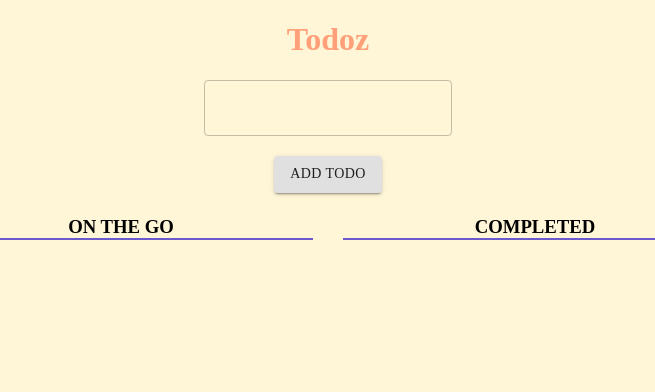
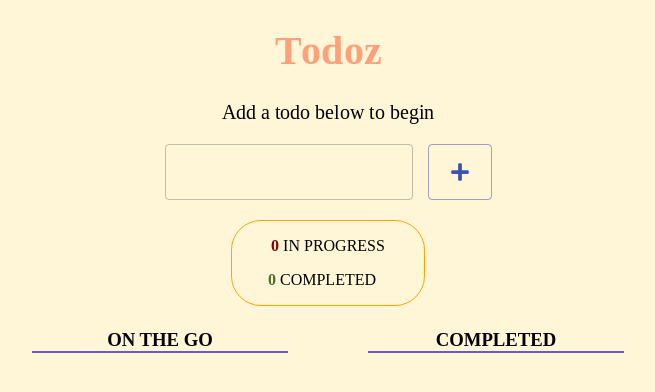
Before and after one commit to slippax/todoz, a React (Create React App) app: page / in a window 1280 px wide. Shown: the top 392 px of the page, without its empty margins (312-967 px from the left). Built offline with nearby package versions, Linux system fonts and the light colour scheme; the HTML template or start-up script is replaced by a standard one.

Commit message:
count feature and ui changes

```diff
--- a/src/actions/index.js
+++ b/src/actions/index.js
@@ -1,22 +1,3 @@
-export const increment = (nr) => {
-  return {
-    type: "INCREMENT",
-    payload: nr,
-  };
-};
-
-export const decrement = () => {
-  return {
-    type: "DECREMENT",
-  };
-};
-
-export const todo = (name) => {
-  return {
-    type: "TODO",
-    payload: name,
-  };
-};
 let nextTodoId = 0;
 export const addTodo = (name) => {
   return {
--- /dev/null
+++ b/src/components/items/ItemCounter/ItemCounter.js
@@ -0,0 +1,32 @@
+import React from "react";
+import { useSelector } from "react-redux";
+import classes from "./ItemCounter.module.css";
+import Flash from "react-reveal/Flash";
+import Bounce from "react-reveal/Fade";
+const ItemCounter = () => {
+  const data = useSelector((state) => state.todos);
+  const onGoData = data.filter((i) => i.completed === false);
+  const completedData = data.filter((i) => i.completed === true);
+  const onGoCount = onGoData.length;
+  const completedCount = completedData.length;
+  return (
+      <Bounce top >
+    <div className={classes.progress}>
+      <p className={classes.onGO}>
+        <Flash spy={onGoCount}>
+          <strong>{onGoCount}</strong>
+        </Flash>{" "}
+        IN PROGRESS
+      </p>
+      <p className={classes.completed}>
+        <Flash spy={completedCount}>
+          <strong>{completedCount}</strong>
+        </Flash>{" "}
+        COMPLETED
+      </p>
+    </div>
+    </Bounce>
+  );
+};
+
+export default ItemCounter;
--- /dev/null
+++ b/src/components/items/ItemCounter/ItemCounter.module.css
@@ -0,0 +1,111 @@
+.progress {
+  margin: 0 auto;
+  margin-top: 25px;
+  border: 1px solid orange;
+  width: 30%;
+  border-radius: 30px;
+}
+
+.onGO strong {
+color: darkred;
+}
+
+.completed {
+    padding-right: 12px;
+}
+.completed strong{
+color:darkolivegreen;
+}
+
+
+
+  @media (min-width: 1281px) {
+    .progress {
+        margin: 0 auto;
+        margin-top: 20px;
+        border: 1px solid orange;
+        width: 14%;
+        border-radius: 30px;
+      }
+  }
+
+
+  /*
+    ##Device = Laptops, Desktops
+    ##Screen = B/w 1025px to 1280px
+  */
+
+  @media (min-width: 1025px) and (max-width: 1280px) {
+    .progress {
+        margin: 0 auto;
+        margin-top: 20px;
+        border: 1px solid orange;
+        width: 15%;
+        border-radius: 30px;
+      }
+  }
+
+  /*
+    ##Device = Tablets, Ipads (portrait)
+    ##Screen = B/w 768px to 1024px
+  */
+
+  @media (min-width: 768px) and (max-width: 1024px) {
+    .progress {
+        margin: 0 auto;
+        margin-top: 20px;
+        border: 1px solid orange;
+        width: 20%;
+        border-radius: 30px;
+      }
+
+
+  }
+
+  /*
+    ##Device = Tablets, Ipads (landscape)
+    ##Screen = B/w 768px to 1024px
+  */
+
+  @media (min-width: 768px) and (max-width: 1024px) and (orientation: landscape) {
+    .progress {
+        margin: 0 auto;
+        margin-top: 20px;
+        border: 1px solid orange;
+        width: 20%;
+        border-radius: 30px;
+      }
+
+  }
+
+  /*
+    ##Device = Low Resolution Tablets, Mobiles (Landscape)
+    ##Screen = B/w 481px to 767px
+  */
+
+  @media (min-width: 481px) and (max-width: 767px) {
+
+    .progress {
+        margin: 0 auto;
+        margin-top: 20px;
+        border: 1px solid orange;
+        width: 30%;
+        border-radius: 30px;
+      }
+
+  }
+
+  /*
+    ##Device = Most of the Smartphones Mobiles (Portrait)
+    ##Screen = B/w 320px to 479px
+  */
+
+  @media (min-width: 320px) and (max-width: 480px) {
+    .progress {
+        margin: 0 auto;
+        margin-top: 20px;
+        border: 1px solid orange;
+        width: 40%;
+        border-radius: 30px;
+      }
+  }
--- a/src/components/items/TodoItem.js
+++ b/src/components/items/TodoItem.js
@@ -2,8 +2,10 @@ import React from "react";
 import { useDispatch } from "react-redux";
 import { addTodo } from "../../actions";
 import TextField from "@material-ui/core/TextField";
-import Button from '@material-ui/core/Button';
+import Button from "@material-ui/core/Button";
 import classes from "./TodoItem.module.css";
+import { FaPlus} from "react-icons/fa";
+import Bounce from "react-reveal/Fade";
 const TodoItem = () => {
   const dispatch = useDispatch();
 
@@ -13,6 +15,7 @@ const TodoItem = () => {
   let todoItem = [];
   return (
     <div className={classes.form}>
+      <Bounce top>
       <form
         onSubmit={(e) => {
           e.preventDefault();
@@ -20,19 +23,21 @@ const TodoItem = () => {
           e.target.reset();
         }}
       >
-        <div className={classes.textArea}>
+        <span className={classes.textArea}>
           <TextField
             variant="outlined"
             onChange={(e) => {
               todoItem = e.target.value;
             }}
-
           />
-        </div>
-        <div className={classes.todoButton}>
-        <Button variant="contained" color="default" type="submit">Add Todo</Button>
-        </div>
+        </span>
+        <span className={classes.todoButton}>
+          <Button variant="outlined" color="primary" type="submit">
+           <FaPlus/>
+          </Button>
+        </span>
       </form>
+      </Bounce>
     </div>
   );
 };
--- a/src/components/items/TodoItem.module.css
+++ b/src/components/items/TodoItem.module.css
@@ -1,3 +1,13 @@
 .todoButton{
-    padding-top: 20px;
+padding-left: 15px;
+
 }
+
+.todoButton Button {
+    font-size: 20px;
+    height: 56px;
+}
+
+.textArea {
+ width: 100%;
+}
--- a/src/components/items/TodoItemList.js
+++ b/src/components/items/TodoItemList.js
@@ -4,17 +4,16 @@ import {completeTodo,  deleteTodo } from "../../actions";
 import { useDispatch } from "react-redux";
 import classes from "./TodoItemList.module.css";
 import HeadShake from "react-reveal/HeadShake";
-import { FaCheck } from "react-icons/fa";
-import { MdDelete } from "react-icons/md";
+import { FaCheck, FaTrash} from "react-icons/fa";
 
 const TodoItemList = () => {
   const dispatch = useDispatch();
   const data = useSelector((state) => state.todos);
   const newData = data.filter((i) => i.completed === false);
   const itemList = newData.map((d) => (
-    <div>
+    <div key={d.id}>
       <div className={classes.itemBox}>
-        <li onClick={() => dispatch(completeTodo(d.id))} key={d.id}>
+        <li onClick={() => dispatch(completeTodo(d.id))}>
           {d.item}
         </li>
         <button
@@ -27,7 +26,7 @@ const TodoItemList = () => {
           className={classes.button2}
           onClick={() => dispatch(deleteTodo(d.id))}
         >
-          <MdDelete />
+          <FaTrash/>
         </button>
       </div>
       <div className={classes.boxApart}></div>
--- a/src/components/items/TodoItemList.module.css
+++ b/src/components/items/TodoItemList.module.css
@@ -28,7 +28,7 @@
   border: 1px solid gray;
     border-width: 2px;
     padding: 6px;
-    border-radius: 25px;
+    border-radius: 20px;
 }
 
 .button1 {
--- a/src/components/views/TitleMenu/TitleMenu.js
+++ b/src/components/views/TitleMenu/TitleMenu.js
@@ -1,11 +1,15 @@
-import React from 'react'
-import classes from './TitleMenu.module.css'
+import React from "react";
+import classes from "./TitleMenu.module.css";
+import Bounce from "react-reveal/Zoom";
 const TitleMenu = () => {
-    return (
-        <div className={classes.titleText}>
-            <h1>Todoz</h1>
-        </div>
-    )
-}
+  return (
+    <div className={classes.titleText}>
+      <Bounce cascade>
+        <h1>Todoz</h1>
+        <p className={classes.descriptionText}>Add a todo below to begin</p>
+      </Bounce>
+    </div>
+  );
+};
 
-export default TitleMenu
+export default TitleMenu;
--- a/src/components/views/TitleMenu/TitleMenu.module.css
+++ b/src/components/views/TitleMenu/TitleMenu.module.css
@@ -1,3 +1,9 @@
 .titleText {
     color: lightsalmon;
+    font-size: 20px;
 }
+
+.descriptionText {
+    color: black;
+    font-size: 20px;
+}
--- a/src/components/views/views.js
+++ b/src/components/views/views.js
@@ -1,11 +1,12 @@
 import React from "react";
 import TodoItem from "../items/TodoItem";
 import TodoItemList from "../items/TodoItemList";
-import TodoItemListCompleted from '../items/TodoItemListCompleted';
+import TodoItemListCompleted from "../items/TodoItemListCompleted";
 import TitleMenu from "./TitleMenu/TitleMenu";
+import ItemCounter from "../items/ItemCounter/ItemCounter";
 import classes from "./views.module.css";
 import { createMuiTheme, MuiThemeProvider } from "@material-ui/core/styles";
-import Bounce from "react-reveal/Flip";
+import Bounce from "react-reveal/Fade";
 const views = () => {
   const theme = createMuiTheme({
     typography: {
@@ -18,16 +19,17 @@ const views = () => {
   return (
     <MuiThemeProvider theme={theme}>
       <div className={classes.pageWrapper}>
-        <Bounce top>
-          <TitleMenu />
-          <TodoItem />
+        <TitleMenu />
+        <TodoItem />
+        <ItemCounter />
+        <Bounce top cascade>
           <span className={classes.goWrapper}>
             <h3 className={classes.goText}>ON THE GO</h3>
-            <TodoItemList/>
+            <TodoItemList />
           </span>
           <span className={classes.completedWrapper}>
-          <h3 className={classes.completedText}>COMPLETED</h3>
-          <TodoItemListCompleted/>
+            <h3 className={classes.completedText}>COMPLETED</h3>
+            <TodoItemListCompleted />
           </span>
         </Bounce>
       </div>
--- a/src/components/views/views.module.css
+++ b/src/components/views/views.module.css
@@ -4,7 +4,7 @@
 
 .goWrapper {
   display: inline-block;
- padding-top: 5px;
+  padding-top: 5px;
   width: 30%;
   padding-right: 15px;
 }
@@ -15,7 +15,6 @@
   border-width: 2px;
 
   width: 100%;
-
 }
 
 .completedWrapper {
@@ -30,23 +29,124 @@
   border-bottom: 1px solid slateblue;
   border-width: 2px;
   width: 100%;
-
 }
 
-@media (min-width: 320px) and (max-width: 480px) {
+/*
+  ##Device = Desktops
+  ##Screen = 1281px to higher resolution desktops
+*/
 
+@media (min-width: 1281px) {
   .goWrapper {
     display: inline-block;
     padding-top: 5px;
-     width: 44%;
-     padding-right:15xpx;
+    width: 20%;
+    padding-right: 40px;
   }
   .completedWrapper {
     display: inline-block;
 
     padding-top: 5px;
+    width: 20%;
+    padding-left: 40px;
+  }
+}
+
+
+/*
+  ##Device = Laptops, Desktops
+  ##Screen = B/w 1025px to 1280px
+*/
+
+@media (min-width: 1025px) and (max-width: 1280px) {
+  .goWrapper {
+    display: inline-block;
+    padding-top: 5px;
+    width: 20%;
+    padding-right: 40px;
+  }
+  .completedWrapper {
+    display: inline-block;
+
+    padding-top: 5px;
+    width: 20%;
+    padding-left: 40px;
+  }
+}
+
+/*
+  ##Device = Tablets, Ipads (portrait)
+  ##Screen = B/w 768px to 1024px
+*/
+
+@media (min-width: 768px) and (max-width: 1024px) {
+  .goWrapper {
+    display: inline-block;
+    padding-top: 5px;
+    width: 30%;
+    padding-right: 40px;
+  }
+  .completedWrapper {
+    display: inline-block;
+
+    padding-top: 5px;
+    width: 30%;
+    padding-left: 40px;
+  }
+
+
+}
+
+/*
+  ##Device = Tablets, Ipads (landscape)
+  ##Screen = B/w 768px to 1024px
+*/
+
+@media (min-width: 768px) and (max-width: 1024px) and (orientation: landscape) {
+
+
+}
+
+/*
+  ##Device = Low Resolution Tablets, Mobiles (Landscape)
+  ##Screen = B/w 481px to 767px
+*/
+
+@media (min-width: 481px) and (max-width: 767px) {
+  .goWrapper {
+    display: inline-block;
+    padding-top: 0px;
+    width: 30%;
+    padding-right: 30px;
+  }
+  .completedWrapper {
+    display: inline-block;
+
+    padding-top: 0px;
+    width: 30%;
+    padding-left: 30px;
+  }
+
+
+}
+
+/*
+  ##Device = Most of the Smartphones Mobiles (Portrait)
+  ##Screen = B/w 320px to 479px
+*/
+
+@media (min-width: 320px) and (max-width: 480px) {
+  .goWrapper {
+    display: inline-block;
+    padding-top: 0px;
+    width: 44%;
+    padding-right: 15px;
+  }
+  .completedWrapper {
+    display: inline-block;
+
+    padding-top: 0px;
     width: 44%;
     padding-left: 15px;
   }
-
 }
```
Also changed, not shown: src/components/items/TodoItemListCompleted.js (+5 -5 lines), 1 other file (tests, documents, lock files or other folders). Lines whose indentation alone changed are shown as unchanged.
